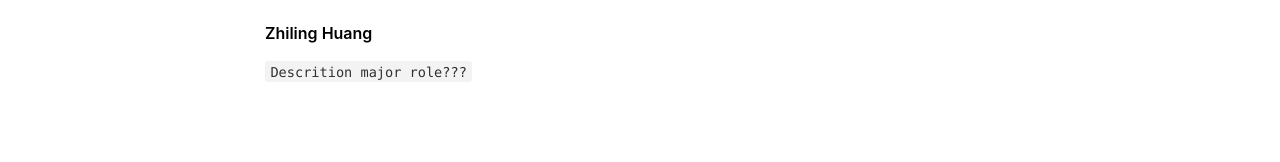
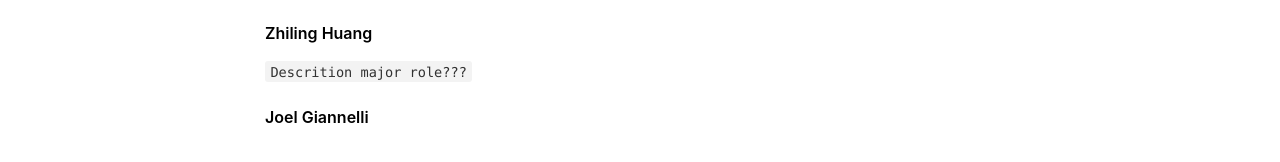
Before and after one commit to jg100/CommunityApp, a Jekyll site: the page built from _pages/Our_Team.md, in a window 1280 px wide. Shown: the part 285-447 px from the top of the page. Built offline with Jekyll 4.4.1, drawn with Linux system fonts in a browser that asks for light colours; nearby versions of some CDN libraries.

Commit message:
name test

```diff
--- a/_pages/Our_Team.md
+++ b/_pages/Our_Team.md
@@ -12,3 +12,6 @@ Introduce your teammates and describe what their major roles were (if possible).
 
 #### Zhiling Huang
 `Descrition major role???`
+
+
+#### Joel Giannelli
```
